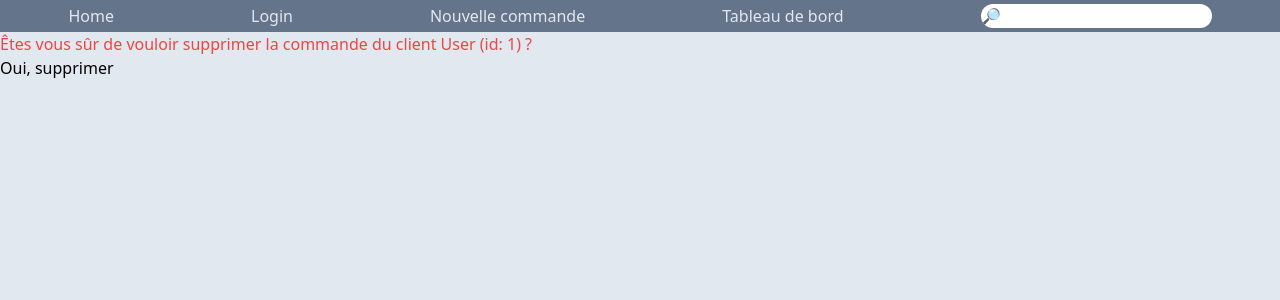
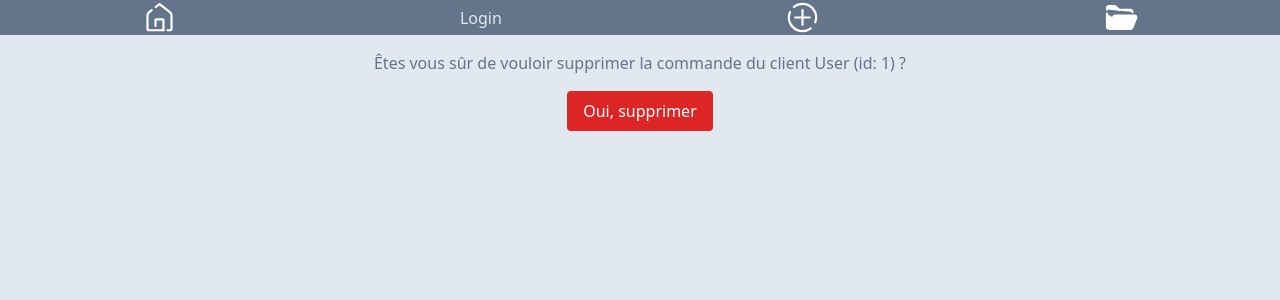
Before and after one commit to SimonDesc/order_nest, a Django app: page /orders/1/delete/ in a window 1280 px wide. Shown: the top 300 px of the page. Run offline with Django 4.2, Linux system fonts and the light colour scheme; tables that the repository leaves empty hold one stand-in row (values such as "Sample post"); some libraries are stand-ins or nearby versions.

Commit message:
add some features

```diff
--- a/src/templates/base.html
+++ b/src/templates/base.html
@@ -13,16 +13,23 @@
 
 <body class="bg-slate-200">
 <div class="flex items-center bg-slate-500 text-slate-200 justify-around">
-    <div class="font-sans"><a href="{% url 'webapp:home' %}">Home</a></div>
-    <div><a href="{% url 'webapp:login' %}">Login</a></div>
-    <div><a href="{% url 'webapp:order-create' %}">Nouvelle commande</a></div>
-    <div><a href="{% url 'webapp:dashboard' %}">Tableau de bord</a></div>
-    <div><form action="{% url 'webapp:order-search' %}" method="get">
-    <input class="rounded-full my-1"
-            name="q"
-            type="text"
-            placeholder="🔎">
-    </form></div>
+
+    <div class="font-sans">
+        <a href="{% url 'webapp:home' %}"><img src="/static/img/home.svg" alt="Accueil" width="35" height="35"></a>
+    </div>
+
+    <div>
+        <a href="{% url 'webapp:login' %}">Login</a>
+    </div>
+
+    <div>
+        <a href="{% url 'webapp:order-create' %}"><img src="/static/img/neworder.svg" alt="Accueil" width="35" height="35"></a>
+    </div>
+
+    <div>
+        <a href="{% url 'webapp:dashboard' %}"><img src="/static/img/dashboard.svg" alt="Accueil" width="35" height="35"></a>
+    </div>
+
 </div>
 
 
--- a/src/webapp/templates/webapp/orders/order-delete.html
+++ b/src/webapp/templates/webapp/orders/order-delete.html
@@ -7,10 +7,11 @@
 {% block content %}
   <form method="POST">
       {% csrf_token %}
-      <h1 class="text-red-500">
-          Êtes vous sûr de vouloir supprimer la commande du client {{ commandes.customer.last_name }} (id: {{ commandes.pk }}) ?
-      </h1>
+      <div class="text-slate-500 flex justify-center mt-4">Êtes vous sûr de vouloir supprimer la commande du client {{ commandes.customer.last_name }} (id: {{ commandes.pk }}) ?</div>
 
-      <input type="submit" value="Oui, supprimer">
+      <div class="flex justify-center">
+          <button type="submit" class=" mb-4 mt-4 bg-red-600 hover:bg-red-700 text-white py-2 px-4 rounded">Oui, supprimer</button>
+      </div>
+
   </form>
 {% endblock %}
--- a/src/webapp/templates/webapp/orders/order-edit.html
+++ b/src/webapp/templates/webapp/orders/order-edit.html
@@ -130,7 +130,9 @@
         </div>
         {% endif %}
         <button type="submit" class="w-full mb-4 mt-4 bg-green-600 hover:bg-green-700 text-white py-2 px-4 rounded" value="Update">Enregistrer modification</button>
-
+        <a href="{% url 'webapp:order-delete' pk=order_form.instance.id %}">
+            <button type="button" class="w-full mb-6 mt-0 bg-red-500 hover:bg-red-700 text-white py-2 px-4 rounded" value="Delete">Supprimer commande</button>
+        </a>
 
     </form>
 </div>
@@ -204,7 +206,7 @@
 {% endif %}
 
 <div class="flex justify-center">
-    <a href="{% url 'webapp:order-add-products' pk=order_form.instance.id %}"><button class="mb-4 bg-yellow-500 hover:bg-yellow-300 text-slate-700 py-2 px-4 rounded"> Ajouter Produit</button></a>
+    <a href="{% url 'webapp:order-add-products' pk=order_form.instance.id %}"><button class="mb-4 bg-yellow-400 hover:bg-yellow-500 text-slate-700 py-2 px-4 rounded"> Ajouter Produit</button></a>
 </div>
 
 <div class="flex justify-center">
--- a/src/webapp/views.py
+++ b/src/webapp/views.py
@@ -132,7 +132,6 @@ class EditOrder(UpdateView):
         context = self.get_context_data()
         context['customer_form'] = customer_form
         return self.render_to_response(context)
-
 
 
 class DeleteOrder(DeleteView):
```
Also changed, not shown: src/webapp/static/img/dashboard.svg (added), src/webapp/static/img/deconnexion.svg (added), src/webapp/static/img/home.svg (added), src/webapp/static/img/neworder.svg (added), src/webapp/templates/webapp/products/product-delete.html (line endings or trailing spaces).
